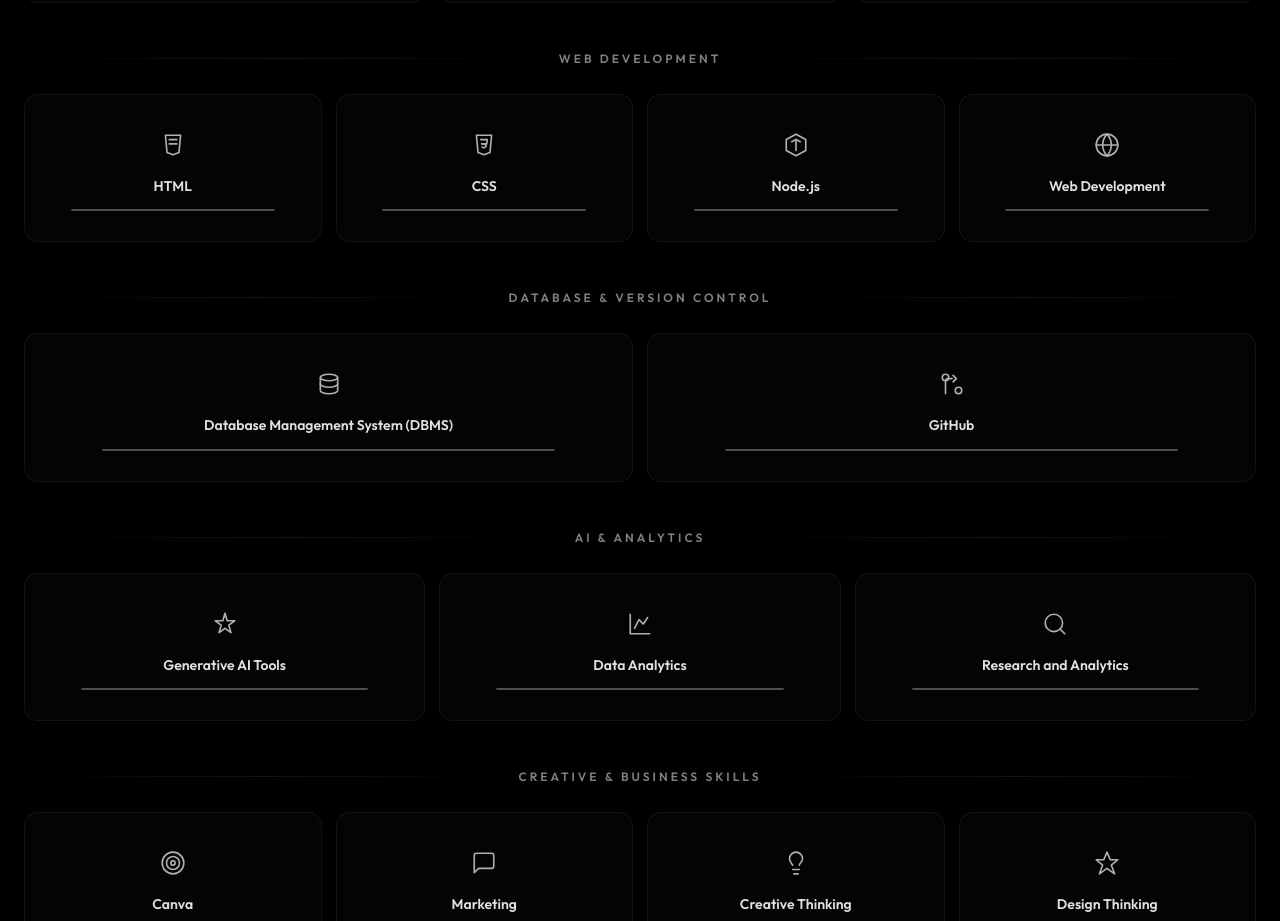
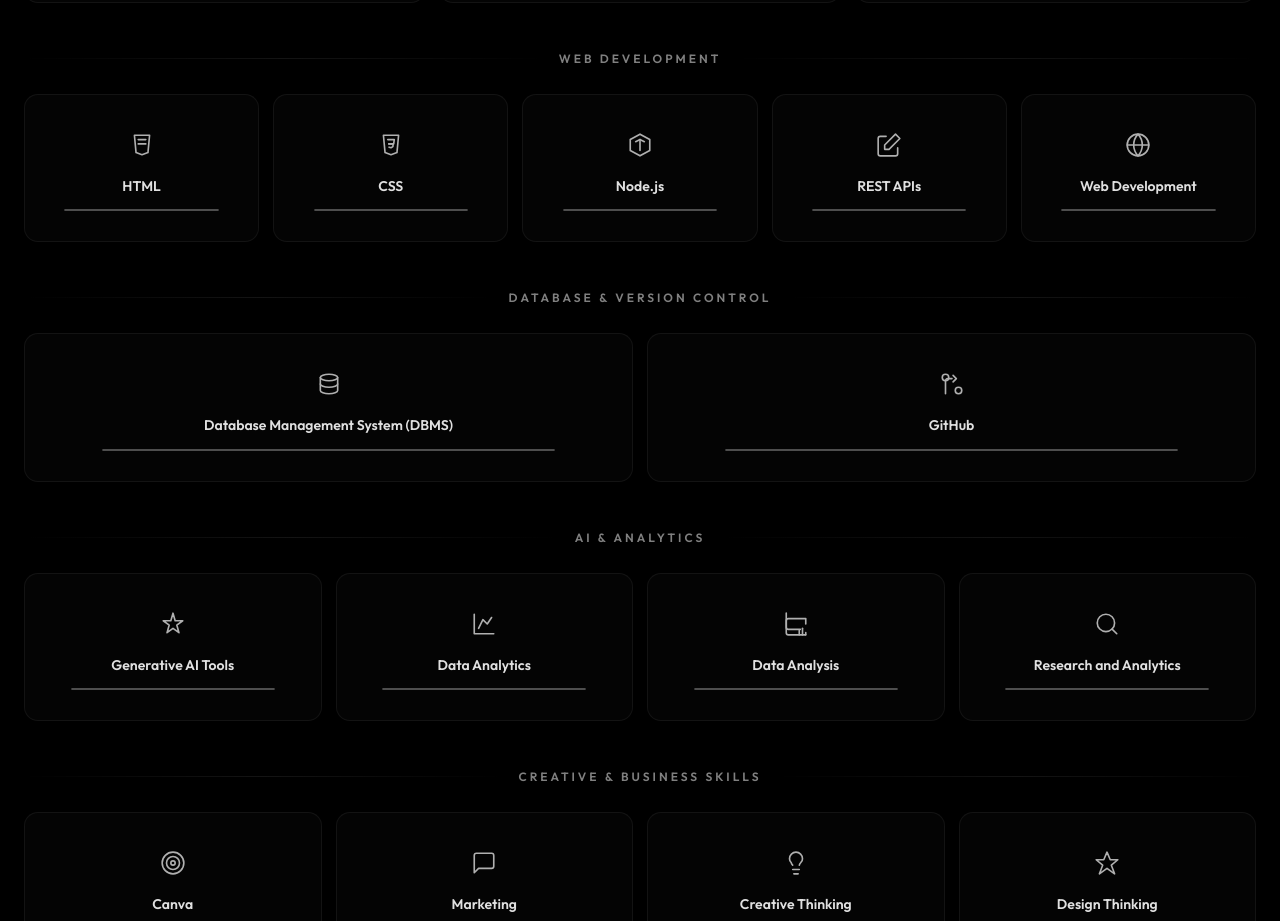
Before and after one commit to Samairaraina/samairaportfolio, a React (Vite) app: page / in a window 1280 px wide. Shown: the part 2243-3164 px from the top of the page. Built offline with nearby package versions, Linux system fonts and the light colour scheme.

Commit message:
Add Data Analysis and REST APIs skills

```diff
--- a/src/components/Skills.jsx
+++ b/src/components/Skills.jsx
@@ -40,6 +40,11 @@ const CATEGORIES = [
         icon: <svg width="24" height="24" viewBox="0 0 24 24" fill="none" stroke="currentColor" strokeWidth="1.5" strokeLinecap="round" strokeLinejoin="round"><path d="M12 2l9 5v10l-9 5-9-5V7l9-5z"/><path d="M12 7v10"/><path d="M8 9l4-2 4 2"/></svg>,
       },
       {
+        name: 'REST APIs',
+        description: 'Designing and consuming RESTful APIs, HTTP methods, authentication, and integration.',
+        icon: <svg width="24" height="24" viewBox="0 0 24 24" fill="none" stroke="currentColor" strokeWidth="1.5" strokeLinecap="round" strokeLinejoin="round"><path d="M20 14.66V20a2 2 0 01-2 2H4a2 2 0 01-2-2V6a2 2 0 012-2h5.34"/><polygon points="18 2 22 6 12 16 8 16 8 12 18 2"/></svg>,
+      },
+      {
         name: 'Web Development',
         description: 'Full-stack development, responsive design, and modern web frameworks.',
         icon: <svg width="24" height="24" viewBox="0 0 24 24" fill="none" stroke="currentColor" strokeWidth="1.5" strokeLinecap="round" strokeLinejoin="round"><circle cx="12" cy="12" r="10"/><path d="M2 12h20"/><path d="M12 2a15.3 15.3 0 014 10 15.3 15.3 0 01-4 10 15.3 15.3 0 01-4-10 15.3 15.3 0 014-10z"/></svg>,
@@ -73,6 +78,11 @@ const CATEGORIES = [
         name: 'Data Analytics',
         description: 'Data visualization, statistical analysis, and insight-driven decision making.',
         icon: <svg width="24" height="24" viewBox="0 0 24 24" fill="none" stroke="currentColor" strokeWidth="1.5" strokeLinecap="round" strokeLinejoin="round"><path d="M3 3v18h18"/><path d="M7 16l4-8 4 4 4-6"/></svg>,
+      },
+      {
+        name: 'Data Analysis',
+        description: 'Exploratory data analysis, statistical modeling, pandas, and insight extraction.',
+        icon: <svg width="24" height="24" viewBox="0 0 24 24" fill="none" stroke="currentColor" strokeWidth="1.5" strokeLinecap="round" strokeLinejoin="round"><path d="M21 12V7H5a2 2 0 00-2 2v6a2 2 0 002 2h11"/><path d="M15 22v-4v4z"/><path d="M18 22v-6"/><path d="M21 22v-2"/><path d="M3 2v18a2 2 0 002 2h16"/></svg>,
       },
       {
         name: 'Research and Analytics',
```
